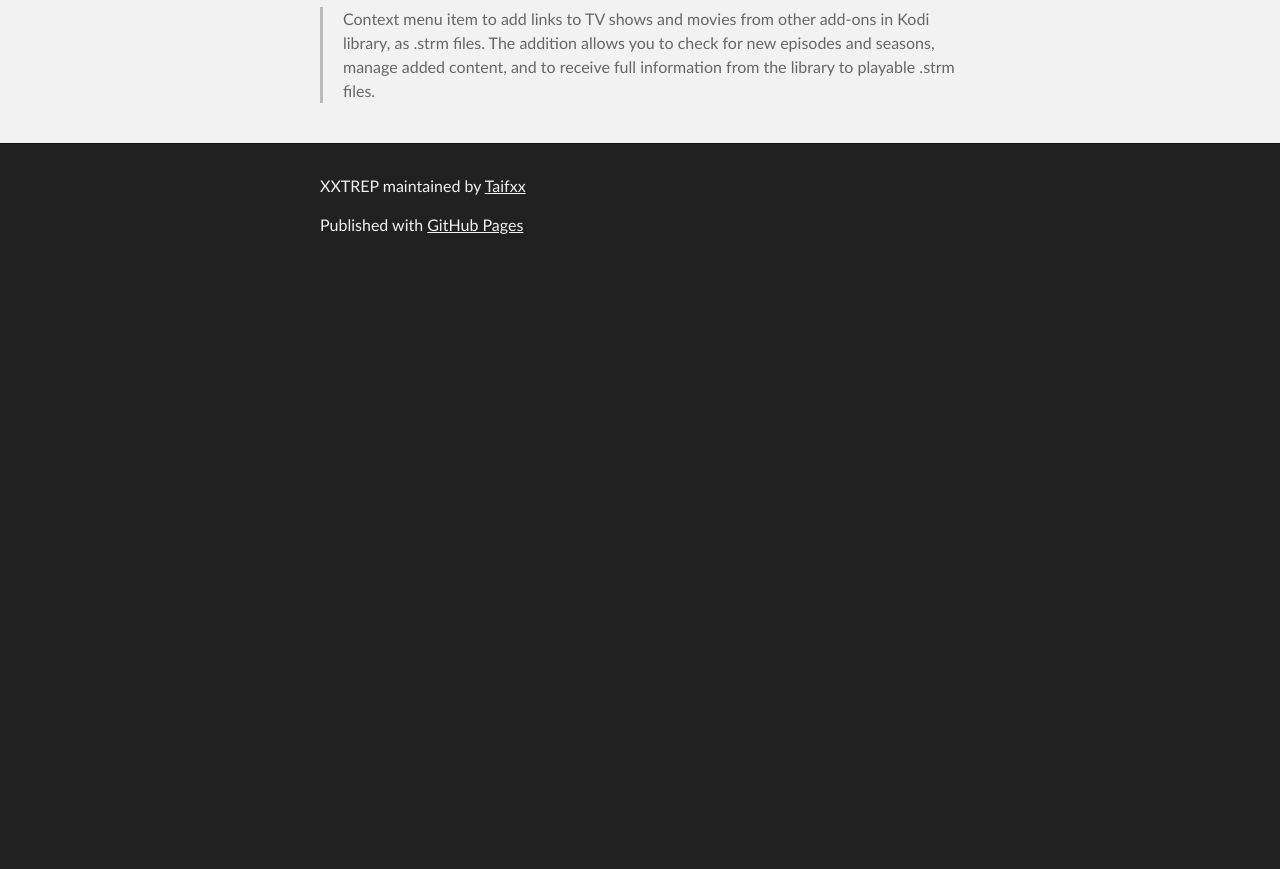
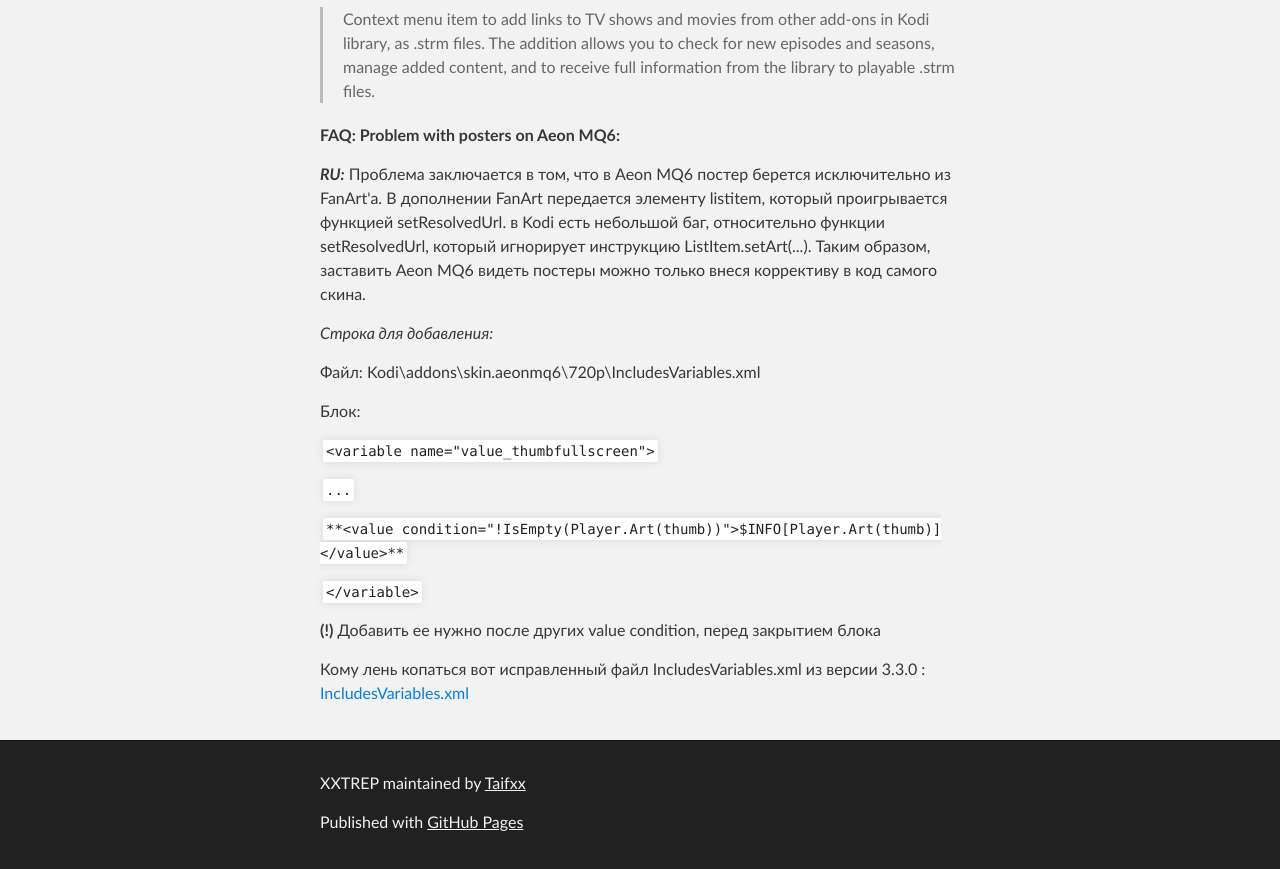
Before and after one commit to Taifxx/xxtrep, a plain HTML site: page index.html in a window 1280 px wide. Shown: the part 524-1393 px from the top of the page. Before the commit the page ends 800 px from the top, so only its background shows below. Drawn offline with Linux system fonts and the light colour scheme.

```diff
--- a/index.html
+++ b/index.html
@@ -53,6 +53,29 @@
 <blockquote>
 <p>Context menu item to add links to TV shows and movies from other add-ons in Kodi library, as .strm files. The addition allows you to check for new episodes and seasons, manage added content, and to receive full information from the library to playable .strm files. </p>
 </blockquote>
+
+<p><strong>FAQ: Problem with posters on Aeon MQ6:</strong></p>
+
+<p><em><strong>RU:</strong></em>
+Проблема заключается в том, что в Aeon MQ6 постер берется исключительно из FanArt'а. В дополнении FanArt передается элементу listitem, который проигрывается функцией setResolvedUrl. в Kodi есть небольшой баг, относительно функции setResolvedUrl, который игнорирует инструкцию ListItem.setArt(...). Таким образом, заставить Aeon MQ6 видеть постеры можно только внеся коррективу в код самого скина.</p>
+
+<p><em>Строка для добавления:</em></p>
+
+<p>Файл: Kodi\addons\skin.aeonmq6\720p\IncludesVariables.xml</p>
+
+<p>Блок: </p>
+
+<p><code>&lt;variable name="value_thumbfullscreen"&gt;</code></p>
+
+<p><code>...</code></p>
+
+<p><code>**&lt;value condition="!IsEmpty(Player.Art(thumb))"&gt;$INFO[Player.Art(thumb)]&lt;/value&gt;**</code></p>
+
+<p><code>&lt;/variable&gt;</code></p>
+
+<p><strong>(!)</strong> Добавить ее нужно после других value condition, перед закрытием блока </p>
+
+<p>Кому лень копаться вот исправленный файл IncludesVariables.xml из версии 3.3.0 : <a href="https://github.com/Taifxx/OtherFix/blob/master/AeonMQ6/IncludesVariables.xml">IncludesVariables.xml</a></p>
       </section>
     </div>
 
```
Also changed, not shown: params.json (+1 -1 lines).
